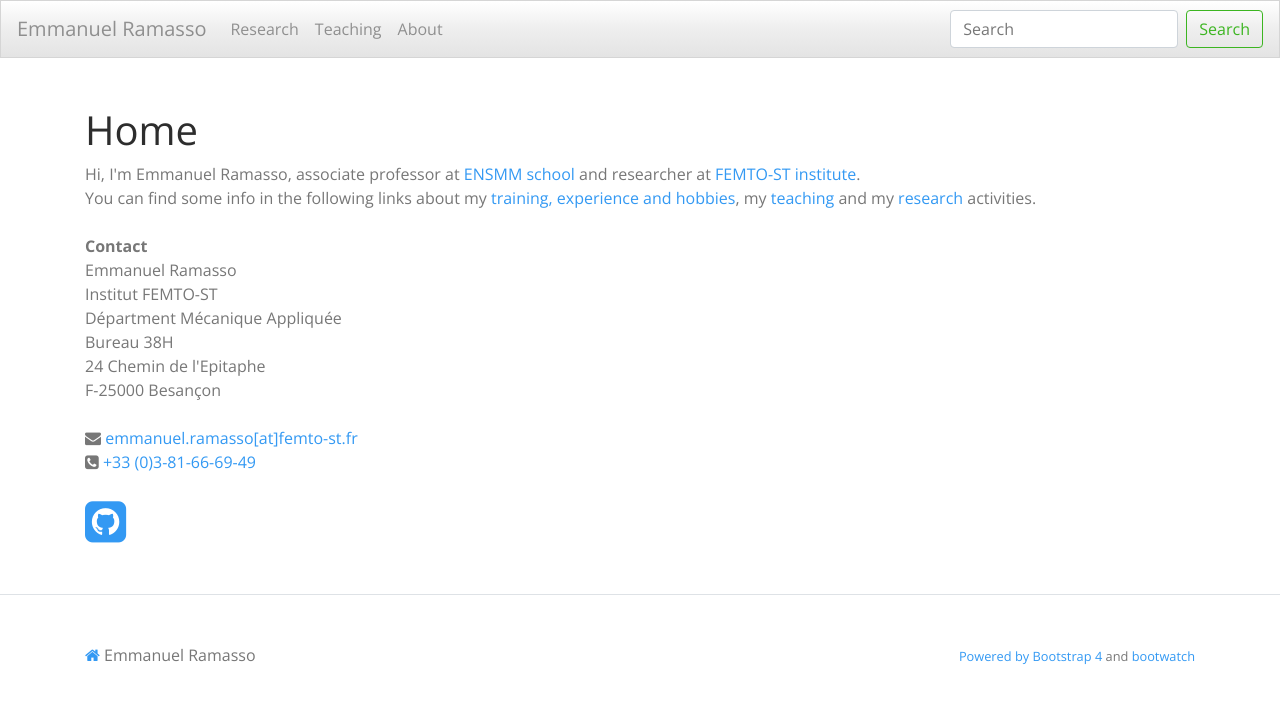
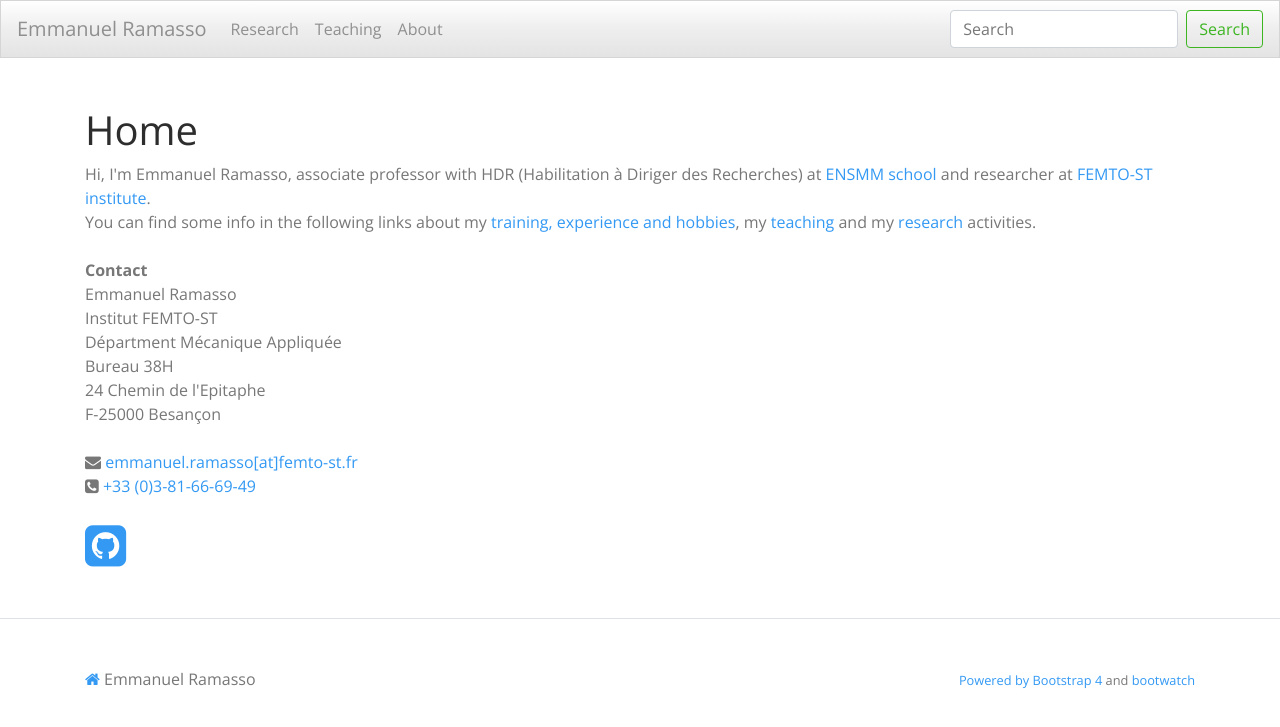
Before and after one commit to emmanuelramasso/emmanuelramasso.github.io, a Jekyll site: the page built from index.html, in a window 1280 px wide. Shown: the top 727 px of the page. Built offline with Jekyll 4.4.1, drawn with Linux system fonts in a browser that asks for light colours; a style sheet for code colours, icons or effects is not loaded.

Commit message:
Update index.html

```diff
--- a/index.html
+++ b/index.html
@@ -3,7 +3,7 @@ layout: page
 title: Home
 ---
 
-Hi, I'm Emmanuel Ramasso, associate professor at <a href="http://www.ens2m.fr">ENSMM school</a> and
+Hi, I'm Emmanuel Ramasso, associate professor with HDR (Habilitation à Diriger des Recherches) at <a href="http://www.ens2m.fr">ENSMM school</a> and
 researcher at <a href="http://www.femto-st.fr">FEMTO-ST institute</a>.
 
 <br>
```
